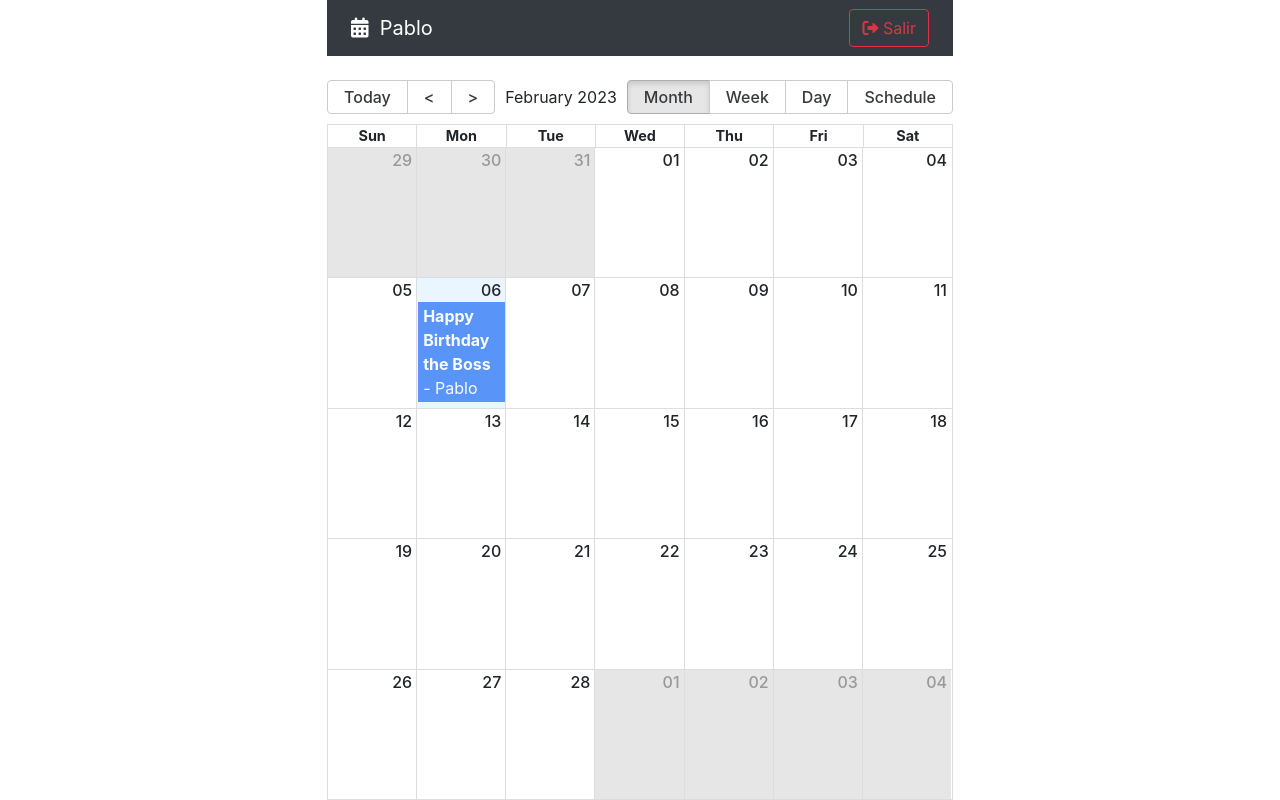
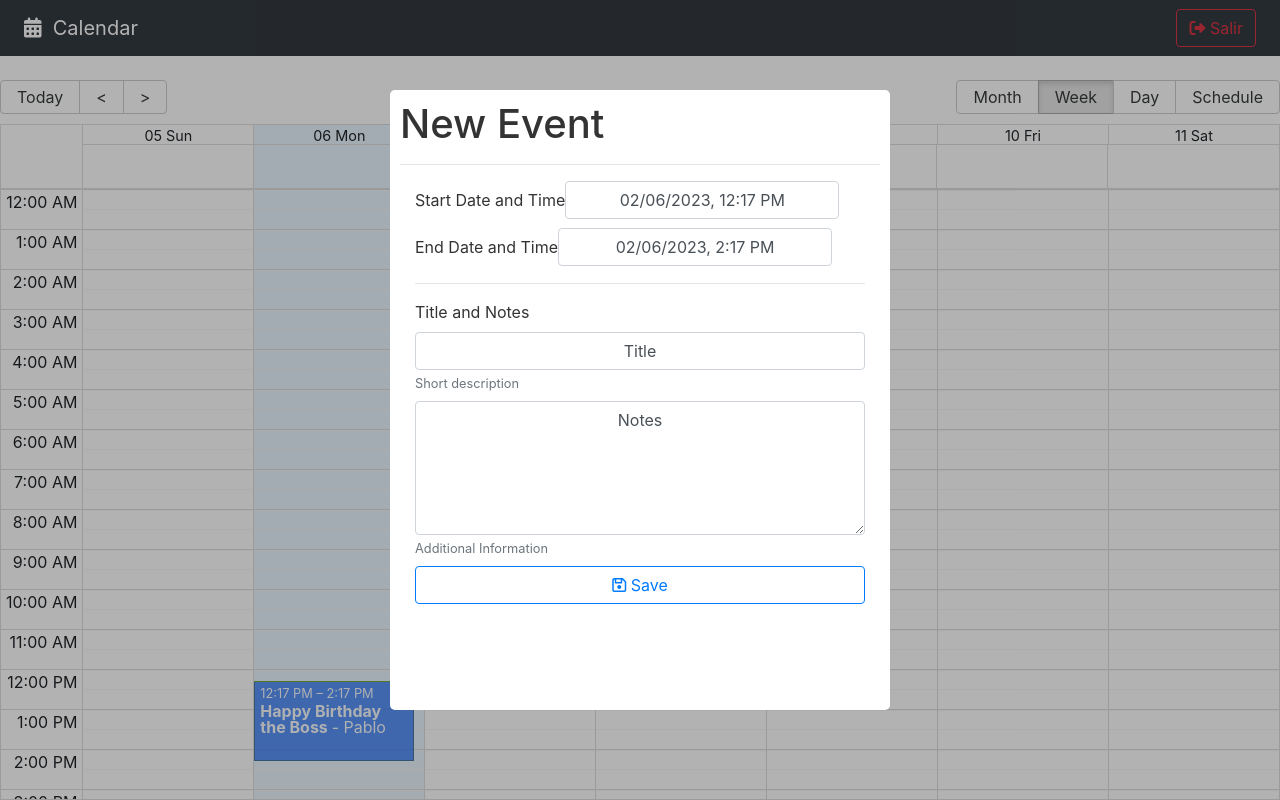
Before and after one commit to Pablolega7/CalendarApp, a React (Vite) app: page / in a window 1280 px wide. Built offline with nearby package versions, Linux system fonts and the light colour scheme.

Commit message:
Creation CalendarModal

```diff
--- a/package.json
+++ b/package.json
@@ -13,8 +13,11 @@
     "date-fns": "^2.29.3",
     "react": "^18.2.0",
     "react-big-calendar": "^1.6.3",
+    "react-datepicker": "^4.10.0",
     "react-dom": "^18.2.0",
-    "react-router-dom": "^6.8.0"
+    "react-modal": "^3.16.1",
+    "react-router-dom": "^6.8.0",
+    "sweetalert2": "^11.7.1"
   },
   "devDependencies": {
     "@types/react": "^18.0.26",
--- /dev/null
+++ b/src/calendar/components/CalendarModal.jsx
@@ -0,0 +1,152 @@
+import { addHours, differenceInSeconds } from "date-fns";
+import { useMemo, useState } from "react";
+import Modal from "react-modal";
+import DatePicker from "react-datepicker";
+import "react-datepicker/dist/react-datepicker.css";
+import Swal from "sweetalert2";
+import  'sweetalert2/dist/sweetalert2.min.css';
+
+const customStyles = {
+    content: {
+        top       : "50%",
+        left      : "50%",
+        right     : "auto",
+        bottom    : "auto",
+        transform : "translate(-50%, -50%)",
+    },
+};
+
+Modal.setAppElement( "#root" );
+
+export const CalendarModal = () => {
+
+    const [ isOpen, setIsOpen ]                 = useState( true );
+    const [ formSubmnitted, setFormSubmnitted ] = useState( false );
+
+    const [ formValues, setFormValues ] = useState( {
+        title   : 'Title',
+        notes   : 'Notes',
+        start   : new Date(),
+        end     : addHours( new Date(), 2 ),
+    });
+
+    const titleClass = useMemo( () => {
+        if ( !formSubmnitted ) return '';
+
+        return formValues.title.length > 0 ? '' : 'is-invalid';
+
+    }, [ formValues.title, formSubmnitted ]);
+
+    const onInputChange = ( { target } ) => {
+        setFormValues( {
+            ...formValues,
+            [ target.name ] : target.value,
+        });
+    };
+
+    const onDateChange = ( event, changing ) => {
+        setFormValues( {
+            ...formValues,
+            [ changing ] : event,
+        });
+    };
+
+    const onCloseModal = () => {
+        console.log( 'Close Modal' );
+        setIsOpen( false );
+    };
+
+    const onSubmit = ( event ) => {
+        event.preventDefault();
+        setFormSubmnitted( true );
+
+        const diffence = differenceInSeconds( formValues.end, formValues.start );
+
+        if ( isNaN( diffence ) || diffence <= 0 ) {
+
+             Swal.fire( 'Incorrect Dates', 'Checked the Dates Entered', 'error' );
+             return;
+        };
+
+        if ( formValues.title.length < 2 ) return;
+
+        console.log( formValues );
+    };
+
+    return (
+        <Modal
+            isOpen           = { isOpen }
+            onRequestClose   = { onCloseModal }
+            style            = { customStyles }
+            className        = "modal"
+            overlayClassName = "modal-fondo"
+            closeTimeoutMS   = { 200 }
+        >
+            <h1> New Event </h1>
+            <hr />
+            <form className="container" onSubmit = { onSubmit }>
+
+                <div className="form-group mb-2">
+                    <label>Start Date and Time</label>
+                    <DatePicker
+                        selected   = { formValues.start }
+                        onChange   = { ( event ) => onDateChange( event, 'start' ) }
+                        className  = "form-control"
+                        dateFormat = "Pp"
+                        showTimeSelect
+                    />
+                </div>
+
+                <div className="form-group mb-2">
+                    <label>End Date and Time</label>
+                    <DatePicker
+                        minDate    = { formValues.start }
+                        selected   = { formValues.end }
+                        onChange   = { ( event ) => onDateChange( event, 'end' ) }
+                        className  = "form-control"
+                        dateFormat = "Pp"
+                        showTimeSelect
+                    />
+                </div>
+
+                <hr />
+                <div className="form-group mb-2">
+                    <label>Title and Notes</label>
+                    <input
+                        type         = "text"
+                        className    =  { `form-control ${ titleClass }` }
+                        placeholder  = "Event Title"
+                        name         = "title"
+                        autoComplete = "off"
+                        value        = { formValues.title }
+                        onChange     = { onInputChange }
+                    />
+                    <small id="emailHelp" className="form-text text-muted">Short description</small>
+                </div>
+
+                <div className="form-group mb-2">
+                    <textarea
+                        type        = "text"
+                        className   = "form-control"
+                        placeholder = "Notes"
+                        rows        = "5"
+                        name        = "notes"
+                        value       = { formValues.notes }
+                        onChange    = { onInputChange }
+                    ></textarea>
+                    <small id="emailHelp" className="form-text text-muted">Additional Information</small>
+                </div>
+
+                <button
+                    type="submit"
+                    className="btn btn-outline-primary btn-block"
+                >
+                    <i className="far fa-save"></i>
+                    &nbsp;
+                    <span>Save</span>
+                </button>
+
+            </form>
+        </Modal>
+    );
+};
--- a/src/calendar/components/Navbar.jsx
+++ b/src/calendar/components/Navbar.jsx
@@ -5,7 +5,7 @@ export const Navbar = () => {
             <span className="navbar-brand">
                 <i className="fas fa-calendar-alt"></i>
                 &nbsp;
-                Pablo
+                Calendar
             </span>
             <button className="btn btn-outline-danger">
                 <i className="fas fa-sign-out-alt"></i>
--- a/src/calendar/index.js
+++ b/src/calendar/index.js
@@ -2,3 +2,4 @@
 export * from './pages/CalendarPage';
 export * from './components/Navbar';
 export * from './components/CalendarEvent';
+export * from './components/CalendarModal';
--- a/src/calendar/pages/CalendarPage.jsx
+++ b/src/calendar/pages/CalendarPage.jsx
@@ -1,8 +1,9 @@
-import { Navbar, CalendarEvent } from "../";
+import { Navbar, CalendarEvent, CalendarModal } from "../";
 import { Calendar } from 'react-big-calendar'
 import { addHours } from "date-fns";
 import 'react-big-calendar/lib/css/react-big-calendar.css';
 import { localizer, getMessages } from '../../helpers';
+import { useState } from "react";
 
 const events = [{
     title   : 'Happy Birthday the Boss',
@@ -18,6 +19,8 @@ const events = [{
 
 export const CalendarPage = () => {
 
+   const [ lastView, setLastView ] = useState( localStorage.getItem( 'lastView' ) || 'week');
+
     const eventStyleGetter = ( events, start, end, isSelected ) => {
 
         const style = {
@@ -32,21 +35,40 @@ export const CalendarPage = () => {
         };
     };
 
+    const onDoubleClick = ( event ) => {
+        console.log( {doubleClick: event} );
+    };
+
+    const onSelect = ( event ) => {
+        console.log( {click: event} );
+    };
+
+    const onViewChanged = ( event ) => {
+        localStorage.setItem( 'lastView', event );
+        setLastView( event );
+    };
+
     return (
         <>
             <Navbar />
             <Calendar
-                localizer       = { localizer }
-                events          = { events }
-                startAccessor   = "start"
-                endAccessor     = "end"
-                style           = {{ height: 'calc( 100vh - 80px )' }}
-                messages        = { getMessages() }
-                eventPropGetter = { eventStyleGetter }
-                components      = {{
+                localizer          = { localizer }
+                events             = { events }
+                defaultView        = { lastView }
+                startAccessor      = "start"
+                endAccessor        = "end"
+                style              = {{ height: 'calc( 100vh - 80px )' }}
+                messages           = { getMessages() }
+                eventPropGetter    = { eventStyleGetter }
+                components         = {{
                     event : CalendarEvent
                 }}
+                onDoubleClickEvent = { onDoubleClick }
+                onSelectEvent      = { onSelect }
+                onView             = { onViewChanged }
             />
+
+            <CalendarModal />
         </>
     )
 };
--- a/src/styles.css
+++ b/src/styles.css
@@ -1,70 +1,40 @@
-:root {
-  font-family: Inter, Avenir, Helvetica, Arial, sans-serif;
-  font-size: 16px;
-  line-height: 24px;
-  font-weight: 400;
 
-  color-scheme: light dark;
-  color: rgba(255, 255, 255, 0.87);
-  background-color: #242424;
-
-  font-synthesis: none;
-  text-rendering: optimizeLegibility;
-  -webkit-font-smoothing: antialiased;
-  -moz-osx-font-smoothing: grayscale;
-  -webkit-text-size-adjust: 100%;
+.ReactModalPortal > div{
+  opacity: 0;
 }
 
-a {
-  font-weight: 500;
-  color: #646cff;
-  text-decoration: inherit;
-}
-a:hover {
-  color: #535bf2;
+.ReactModalPortal .ReactModal__Overlay {
+  align-items: center;
+  display: flex;
+  justify-content: center;
+  transition: opacity .2s ease-in-out;
+  z-index: 999;
 }
 
-body {
-  margin: 0;
-  display: flow-root;
-  place-items: center;
-  min-width: 320px;
-  min-height: 100vh;
+.modal-fondo {
+  background-color: rgba(0, 0, 0, 0.3);
+  bottom: 0;
+  left: 0;
+  right: 0;
+  top: 0;
+  position: fixed;
 }
 
-h1 {
-  font-size: 3.2em;
-  line-height: 1.1;
+.ReactModalPortal .ReactModal__Overlay--after-open {
+  opacity: 1;
 }
 
-button {
-  border-radius: 8px;
-  border: 1px solid transparent;
-  padding: 0.6em 1.2em;
-  font-size: 1em;
-  font-weight: 500;
-  font-family: inherit;
-  background-color: #1a1a1a;
-  cursor: pointer;
-  transition: border-color 0.25s;
-}
-button:hover {
-  border-color: #646cff;
-}
-button:focus,
-button:focus-visible {
-  outline: 4px auto -webkit-focus-ring-color;
+.ReactModalPortal .ReactModal__Overlay--before-close {
+  opacity: 0;
 }
 
-@media (prefers-color-scheme: light) {
-  :root {
-    color: #213547;
-    background-color: #ffffff;
-  }
-  a:hover {
-    color: #747bff;
-  }
-  button {
-    background-color: #f9f9f9;
-  }
+.modal {
+  background: white;
+  border-radius: 5px;
+  color: rgb(51, 51, 51);
+  display: inline;
+  max-height: 620px;
+  max-width: 500px;
+  outline: none;
+  padding: 10px;
 }
```
Also changed, not shown: 1 other file (tests, documents, lock files or other folders).
